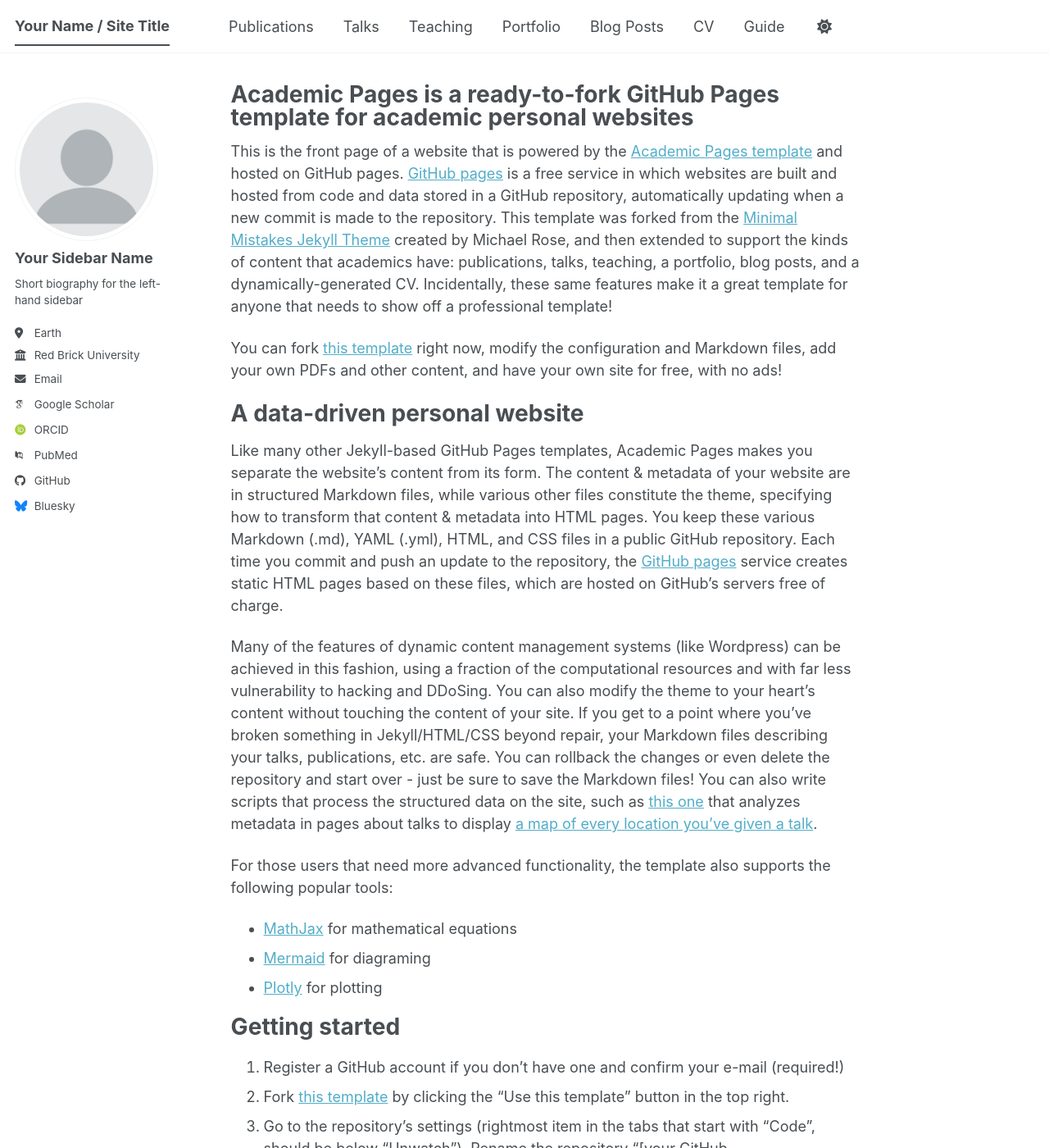
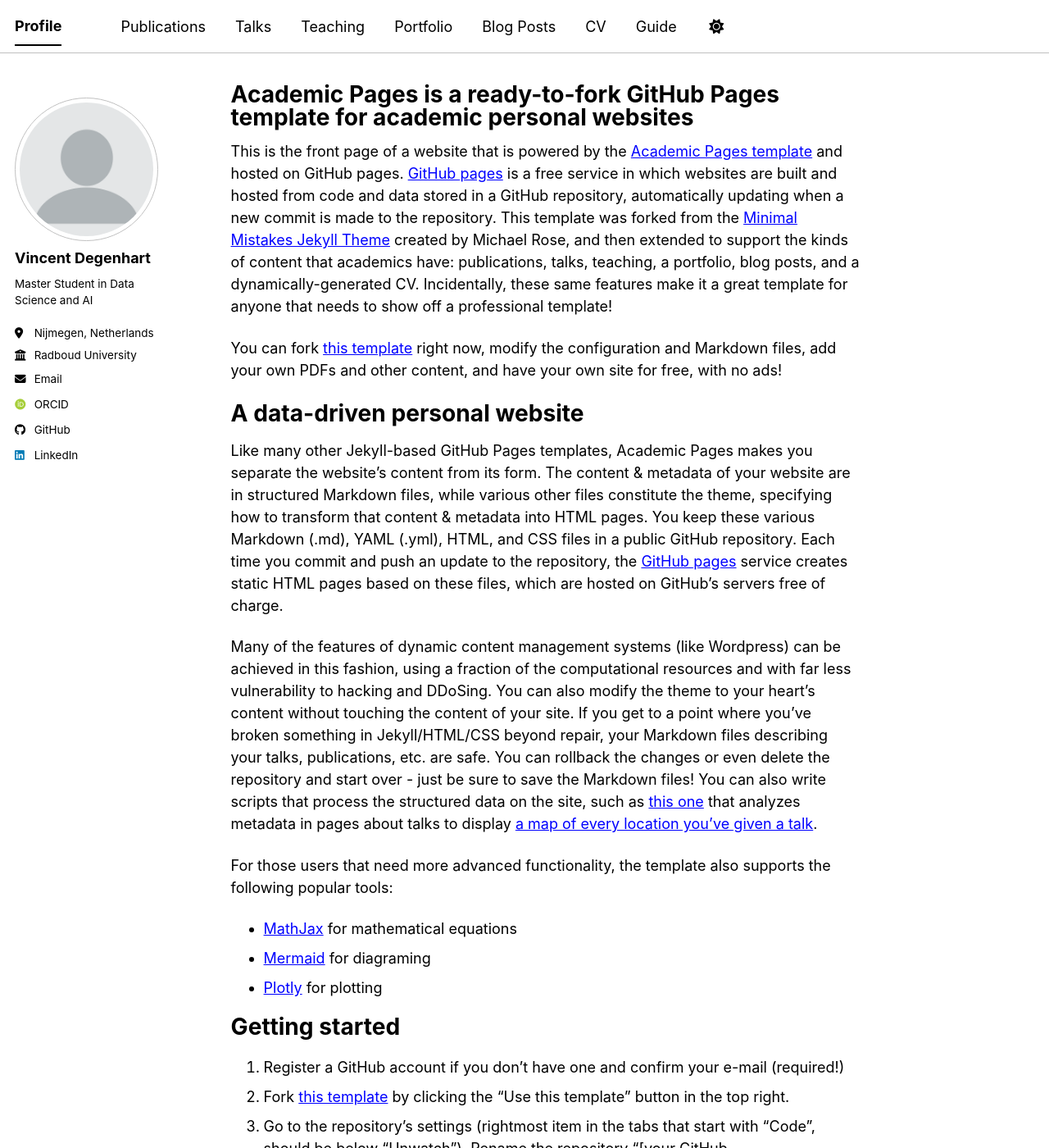
Before and after one commit to VictoriousGladiator/vincentdegenhart.github.io, a Jekyll site: the page built from _pages/about.md, in a window 1280 px wide and 1400 px high. Shown: the whole window at 82% size. Built offline with Jekyll 4.4.1, drawn with Linux system fonts in a browser that asks for light colours; some web fonts are replaced; a script bundle is joined from its source files by our own code; library files that are not in the unit come from our copies; some of the changed text lies outside the part shown.

Commit message:
Update personal information in _config.yml

```diff
--- a/_config.yml
+++ b/_config.yml
@@ -8,15 +8,15 @@
 
 # Basic Site Settings
 locale                   : "en-US"
-site_theme               : "default" # The available themes options are "default", "air", "sunrise", "mint", "dirt" and "contrast"
-title                    : "Your Name / Site Title"
+site_theme               : "contrast" # The available themes options are "default", "air", "sunrise", "mint", "dirt" and "contrast"
+title                    : "Profile"
 title_separator          : "-"
-name                     : &name "Your Name"
+name                     : &name "Vincent Degenhart"
 description              : &description "Your Name's academic portfolio"   # Update this with a general description of your site, this is the default if not overridden by a page
-url                      : https://academicpages.github.io # The base hostname & protocol for your site e.g. "https://[your GitHub username].github.io",
+url                      : https://vincentdegenhart.github.io # The base hostname & protocol for your site e.g. "https://[your GitHub username].github.io",
                                                            # or if you already have some other page hosted on Github then use "https://[your GitHub username].github.io/[Your Repo Name]"
 baseurl                  : "" # the subpath of your site, e.g. "/blog"
-repository               : "academicpages/academicpages.github.io"
+repository               : "VictoriousGladiator/vincentdegenhart.github.io"
 
 # Site Author - The following control what appear as part of the author content on the side bar.
 #               If a field is blank the icon and link will not appear, otherwise it will be shown.
@@ -24,24 +24,24 @@ repository               : "academicpages/academicpages.github.io"
 author:
   # Biographic information
   avatar           : "profile.png"
-  name             : "Your Sidebar Name"
+  name             : "Vincent Degenhart"
   pronouns         : # example: "she/her"
-  bio              : "Short biography for the left-hand sidebar"
-  location         : "Earth"
-  employer         : "Red Brick University"
+  bio              : "Master Student in Data Science and AI"
+  location         : "Nijmegen, Netherlands"
+  employer         : "Radboud University"
   uri              : # URL
-  email            : "none@example.org"
+  email            : "vincent.degenhart@ru.nl"
 
   # Academic websites
   academia         : # URL
   arxiv            : # URL - Update with the correct link to your profile
-  googlescholar    : "https://scholar.google.com/citations?user=PS_CX0AAAAAJ"
+  googlescholar    : # URL
   inspire-hep      : # URL
   impactstory      : # URL
-  orcid            : "https://orcid.org/yourorcidurl"
+  orcid            : "https://orcid.org/0009-0009-8823-0022"
   semantic         : # URL
   ssrn             : # URL
-  pubmed           : "https://www.ncbi.nlm.nih.gov/pubmed/?term=john+snow"
+  pubmed           : # URL
   researchgate     : # URL
   scopus           : # URL
   zotero           : # URL
@@ -51,13 +51,13 @@ author:
   bitbucket        : # Username - Update with your username on the site
   codepen          : # Username
   dribbble         : # Username
-  github           : "academicpages"
+  github           : "VictoriousGladiator"
   kaggle           : # Username
   stackoverflow    : # User number or user number and name (i.e., use "1" or "1/jeff-atwood")
 
   # Social media
   artstation       : # Username
-  bluesky          : "bsky.app" # Replace this with you Bluesky username
+  bluesky          : # Username
   facebook         : # Username
   flickr           : # Username
   foursquare       : # Username
@@ -66,7 +66,7 @@ author:
   keybase          : # Username
   instagram        : # Username
   lastfm           : # Username
-  linkedin         : # Username
+  linkedin         : "vincentdegenhart"
   mastodon         : # URL
   medium           : # URL
   pinterest        : # Username
```
